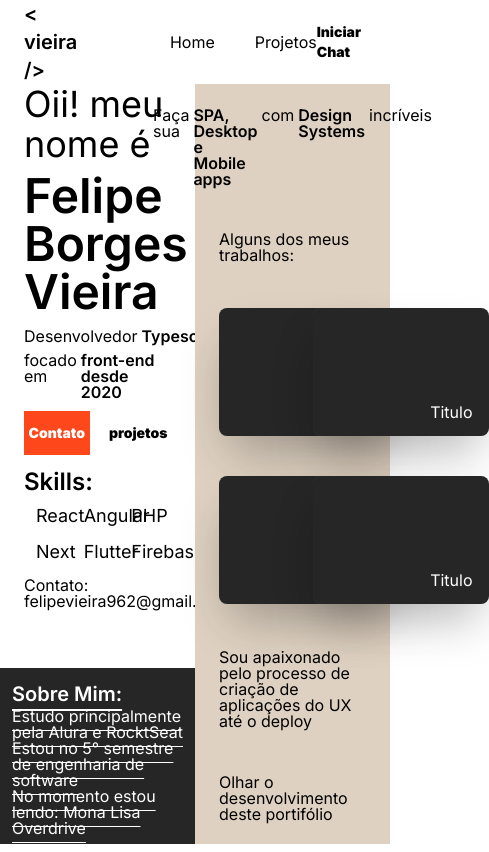
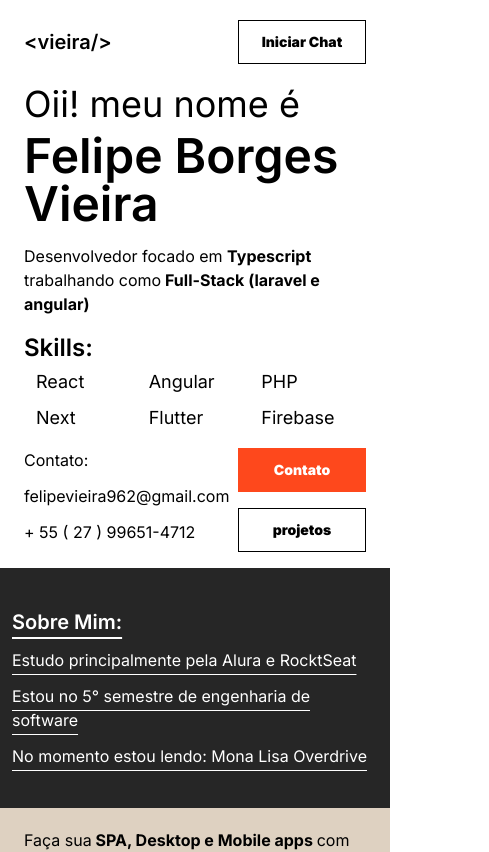
Before and after one commit to Felipe6090/port, a Next.js app: page / in a window 390 px wide. Shown: the top 852 px of the page, 489 px wide, since content can reach past the window. Built offline with nearby package versions, Linux system fonts and the light colour scheme.

Commit message:
style(all aplication): adaptability of aplication to mobile

```diff
--- a/src/app/components/Atoms/DefaultButton/index.tsx
+++ b/src/app/components/Atoms/DefaultButton/index.tsx
@@ -4,17 +4,21 @@ interface IButton {
   text: string;
   color?: "white" | "orange";
   href: string;
+  className?: string;
 }
 
-export function DefaultButton({ text, color = "white", href }: IButton) {
+export function DefaultButton({
+  text,
+  color = "white",
+  href,
+  className,
+}: IButton) {
   return (
     <Link href={href} legacyBehavior>
       <a
         target={href.slice(0, 1) === "/" ? "" : "blank"}
-        className={`h-11 w-32 flex justify-center items-center text text-sm font-black ${
-          color === "white"
-            ? " border border-stone-950"
-            : "text-white bg-orange"
+        className={`h-11 w-32 flex justify-center items-center text text-sm font-black ${className} ${
+          color === "white" ? "border border-black" : "text-white bg-orange"
         }`}
       >
         {text}
--- a/src/app/components/Header/index.tsx
+++ b/src/app/components/Header/index.tsx
@@ -4,12 +4,12 @@ import { DefaultButton } from "../Atoms/DefaultButton";
 
 export default function Header() {
   return (
-    <header className="flex min-w-full h-[10vh] items-center justify-between px-6">
-      <Link href="/">
-        <span className="font-semibold text-xl">{`< vieira />`}</span>
+    <header className="flex flex-wrap min-w-full h-[10vh] md:flex-nowrap md:px-6 items-center justify-between px-6">
+      <Link href="/" className="">
+        <span className="font-semibold text-xl">{`<vieira/>`}</span>
       </Link>
 
-      <nav className="flex min-w-[70%] justify-end gap-10">
+      <nav className="hidden md:visible md:flex min-w-[70%] justify-end md:gap-10">
         <Link href="/">Home</Link>
 
         <Link href="/projects">Projetos</Link>
@@ -19,6 +19,7 @@ export default function Header() {
         color="white"
         text="Iniciar Chat"
         href="https://wa.me//5527996514712?text=Olá%20gostaria%20de%20pedir%20um%20orçamento"
+        className="ml-3"
       />
     </header>
   );
--- a/src/app/globals.css
+++ b/src/app/globals.css
@@ -1,128 +1,3 @@
 @tailwind base;
 @tailwind components;
 @tailwind utilities;
-
-html,
-body,
-div,
-span,
-applet,
-object,
-iframe,
-h1,
-h2,
-h3,
-h4,
-h5,
-h6,
-p,
-blockquote,
-pre,
-a,
-abbr,
-acronym,
-address,
-big,
-cite,
-code,
-del,
-dfn,
-em,
-img,
-ins,
-kbd,
-q,
-s,
-samp,
-small,
-strike,
-strong,
-sub,
-sup,
-tt,
-var,
-b,
-u,
-i,
-center,
-dl,
-dt,
-dd,
-ol,
-ul,
-li,
-fieldset,
-form,
-label,
-legend,
-table,
-caption,
-tbody,
-tfoot,
-thead,
-tr,
-th,
-td,
-article,
-aside,
-canvas,
-details,
-embed,
-figure,
-figcaption,
-footer,
-header,
-hgroup,
-menu,
-nav,
-output,
-ruby,
-section,
-summary,
-time,
-mark,
-audio,
-video {
-  margin: 0;
-  padding: 0;
-  border: 0;
-  font-size: 100%;
-  font: inherit;
-  vertical-align: baseline;
-}
-/* HTML5 display-role reset for older browsers */
-article,
-aside,
-details,
-figcaption,
-figure,
-footer,
-header,
-hgroup,
-menu,
-nav,
-section {
-  display: block;
-}
-body {
-  line-height: 1;
-}
-ol,
-ul {
-  list-style: none;
-}
-blockquote,
-q {
-  quotes: none;
-}
-blockquote:before,
-blockquote:after,
-q:before,
-q:after {
-  content: "";
-  content: none;
-}
-table {
-  border-collapse: collapse;
-  border-spacing: 0;
-}
--- a/src/app/page.tsx
+++ b/src/app/page.tsx
@@ -4,30 +4,21 @@ import { DefaultButton } from "./components/Atoms/DefaultButton";
 
 export default function Home() {
   return (
-    <main className="flex max-h-[90vh] justify-between h-screen">
-      <section className="flex flex-col justify-between min-w-1/2 px-6">
+    <main className="lg:flex lg:max-h-[90vh] justify-between lg:h-screen">
+      <section className="flex flex-col justify-between min-w-1/2 px-6 lgmax:gap-4">
         <div className="flex flex-col gap-2">
           <p className="text-4xl">Oii! meu nome é</p>
           <h3 className="text-5xl font-semibold">Felipe Borges Vieira</h3>
         </div>
 
-        <div className="flex flex-col gap-2">
-          <h2 className="flex gap-1">
-            Desenvolvedor<p className="font-semibold">Typescript</p>
+        <div>
+          <h2 className="">
+            Desenvolvedor focado em <b>Typescript</b>
           </h2>
-          <h3 className="flex gap-1">
-            focado em <p className="font-semibold">front-end desde 2020</p>
+          <h3 className="">
+            trabalhando como
+            <b> Full-Stack (laravel e angular)</b>
           </h3>
-        </div>
-
-        <div className="flex gap-4">
-          <DefaultButton
-            text="Contato"
-            color="orange"
-            href="https://wa.me//5527996514712?text=Olá%20gostaria%20de%20pedir%20um%20orçamento"
-          />
-
-          <DefaultButton text="projetos" href="/projects" />
         </div>
 
         <div className="flex flex-col gap-1">
@@ -43,17 +34,29 @@ export default function Home() {
           </div>
         </div>
 
-        <div>
-          <span>Contato:</span>
+        <div className="flex lg:flex-col justify-between lg:gap-4">
+          <div>
+            <span>Contato:</span>
 
-          <div className="flex gap-8">
-            <span>felipevieira962@gmail.com</span>
-            <span>+ 55 ( 27 ) 99651-4712</span>
+            <div className="flex mdmax:flex-col gap-8 mdmax:gap-3 mdmax:mt-3">
+              <span>felipevieira962@gmail.com</span>
+              <span>+ 55 ( 27 ) 99651-4712</span>
+            </div>
+          </div>
+
+          <div className="flex mdmax:flex-col gap-4">
+            <DefaultButton
+              text="Contato"
+              color="orange"
+              href="https://wa.me//5527996514712?text=Olá%20gostaria%20de%20pedir%20um%20orçamento"
+            />
+
+            <DefaultButton text="projetos" href="/projects" />
           </div>
         </div>
 
-        <footer className="bg-greyblack -mx-6 flex h-44">
-          <div className="flex flex-col justify-around text-white p-3 underline underline-offset-8">
+        <footer className="bg-greyblack -mx-6 flex lg:h-44">
+          <div className="flex flex-col justify-around text-white p-3 underline underline-offset-8 lgmax:py-10 lgmax:gap-3">
             <span className="font-semibold text-xl">Sobre Mim:</span>
 
             <span>Estudo principalmente pela Alura e RocktSeat</span>
@@ -63,16 +66,16 @@ export default function Home() {
         </footer>
       </section>
 
-      <aside className="flex flex-col justify-around min-w-1/2 px-6 bg-aside items-center">
-        <h3 className="flex gap-1">
-          Faça sua<p className="font-semibold">SPA, Desktop e Mobile apps</p>{" "}
-          com <p className="font-semibold">Design Systems</p>
+      <aside className="flex flex-col justify-around min-w-1/2 px-6 lgmax:py-5 lgmax:gap-4 bg-aside items-center">
+        <h3>
+          Faça sua<b>{" "}SPA, Desktop e Mobile apps{" "}</b>
+          com<b>{" "}Design Systems{" "}</b>
           incríveis
         </h3>
 
         <span>Alguns dos meus trabalhos:</span>
 
-        <div className="grid grid-cols-2 gap-10">
+        <div className="grid grid-cols-2 gap-10 lgmax:w-full lgmax:justify-items-center smmax:grid-cols-1">
           <Card href="/projects" title="Titulo" description="Descrição" />
           <Card href="/projects" title="Titulo" description="Descrição" />
           <Card href="/projects" title="Titulo" description="Descrição" />
@@ -85,7 +88,9 @@ export default function Home() {
         </p>
 
         <Link href="https://github.com/Felipe6090/port" legacyBehavior>
-          <a target="blank"> Olhar o desenvolvimento deste portifólio</a>
+          <a target="blank" className="font-semibold">
+            Olhar o desenvolvimento deste portifólio
+          </a>
         </Link>
       </aside>
     </main>
--- a/src/app/projects/page.tsx
+++ b/src/app/projects/page.tsx
@@ -2,7 +2,7 @@ import Card from "../components/Atoms/Card";
 
 export default function Projects() {
   return (
-    <main className="p-10 grid grid-cols-4 justify-between gap-y-8">
+    <main className="p-10 grid lg:grid-cols-4 lgmax:grid-cols-2 smmax:grid-cols-1 lgmax:justify-items-center justify-between gap-y-8">
       <Card title="Titulo" description="Descrição" href="/" size="lg" />
       <Card title="Titulo" description="Descrição" href="/" size="lg" />
       <Card title="Titulo" description="Descrição" href="/" size="lg" />
--- a/tailwind.config.ts
+++ b/tailwind.config.ts
@@ -8,6 +8,17 @@ const config: Config = {
   ],
   theme: {
     extend: {
+      screens: {
+        "2xlmax": { max: "1536px" },
+
+        xlmax: { max: "1280px" },
+
+        lgmax: { max: "1024px" },
+
+        mdmax: { max: "768px" },
+
+        smmax: { max: "640px" },
+      },
       colors: {
         greyblack: "#262626",
         orange: "#FE481C",
```
